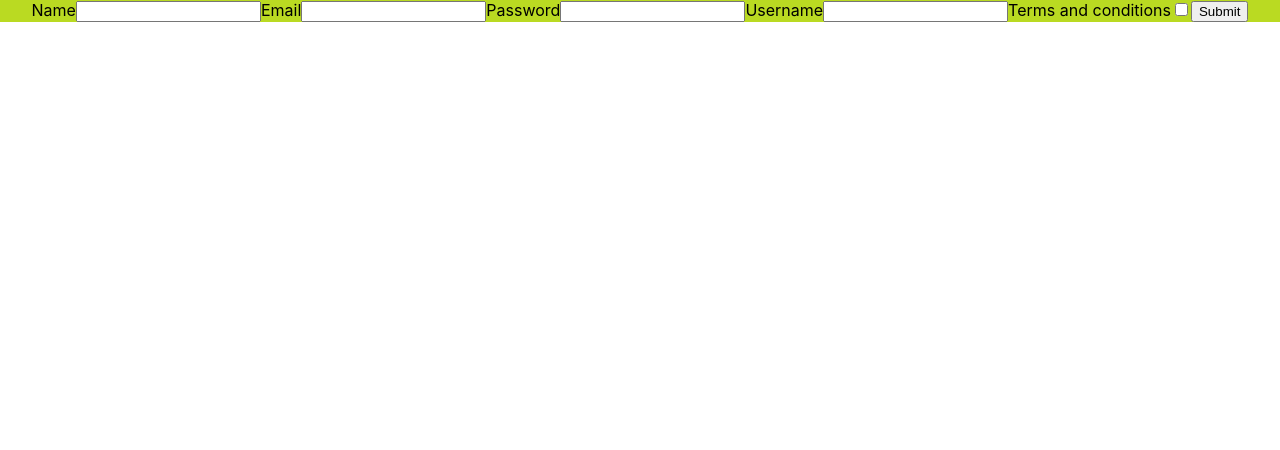
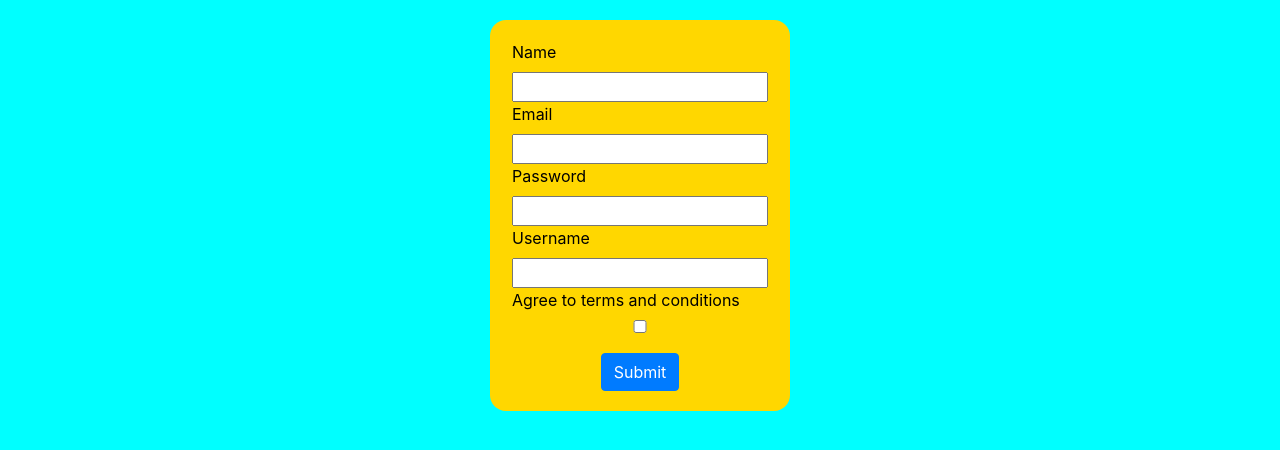
Before and after one commit to CAM603/advanced-form-management, a React (Create React App) app: page / in a window 1280 px wide. Shown: the top 450 px of the page. Built offline with nearby package versions, Linux system fonts and the light colour scheme.

Commit message:
added style

```diff
--- a/package.json
+++ b/package.json
@@ -7,10 +7,12 @@
     "@testing-library/react": "^9.3.2",
     "@testing-library/user-event": "^7.1.2",
     "axios": "^0.19.0",
+    "bootstrap": "^4.4.1",
     "formik": "^2.0.8",
     "react": "^16.12.0",
     "react-dom": "^16.12.0",
     "react-scripts": "3.3.0",
+    "reactstrap": "^8.2.0",
     "yup": "^0.28.0"
   },
   "scripts": {
--- a/src/App.css
+++ b/src/App.css
@@ -1,38 +1,38 @@
 .App {
-  text-align: center;
-}
-
-.App-logo {
-  height: 40vmin;
-  pointer-events: none;
-}
-
-@media (prefers-reduced-motion: no-preference) {
-  .App-logo {
-    animation: App-logo-spin infinite 20s linear;
-  }
-}
-
-.App-header {
-  background-color: #282c34;
-  min-height: 100vh;
   display: flex;
+  justify-content: center;
   flex-direction: column;
   align-items: center;
+  background: aqua;
+}
+.formContainer {
+  background: gold;
+  color: black;
+  display: flex;
+  flex-flow: column nowrap;
+  align-items: center;
+  width: 300px;
+  padding: 20px;
+  border-radius: 1rem;
+  margin-top: 20px;
+}
+.form {
+  display: flex;
+  flex-flow: column;
+}
+.member {
+  width: 300px;
+  display: flex;
+  flex-flow: column nowrap;
+  align-items: center;
+  background: blueviolet;
+  color: aqua;
+  padding: 20px;
+  border-radius: 1rem;
+  margin-top: 20px;
+}
+.buttonContainer {
+  display: flex;
   justify-content: center;
-  font-size: calc(10px + 2vmin);
-  color: white;
+  padding-top: 20px;
 }
-
-.App-link {
-  color: #61dafb;
-}
-
-@keyframes App-logo-spin {
-  from {
-    transform: rotate(0deg);
-  }
-  to {
-    transform: rotate(360deg);
-  }
-}
--- a/src/MyForm.js
+++ b/src/MyForm.js
@@ -1,5 +1,6 @@
 import React, { useState, useEffect } from 'react';
 import { withFormik, Form, Field, ErrorMessage } from 'formik';
+import { Button, FormText } from 'reactstrap';
 import * as Yup from 'yup';
 import axios from 'axios';
 
@@ -10,54 +11,68 @@ const MyForm = ({values, errors, touched, status}) => {
         status && setSignUp(signUp =>  [...signUp, status]);
     }, [status]);
     return (
-        <div style={{background: '#BADA22'}}>
+        <>
+            <div className="formContainer">
                 <Form>
+                        <div className="form">
                             <label htmlFor="name">
                                 Name
                             </label>
                             <Field id="name" type="text" name="name"/>
                             {touched.name && errors.name && (
-                    <p>{errors.name}</p>
+                                <FormText>{errors.name}</FormText>
                             )}
+                        </div>
+                        <div className="form">
                             <label>
                                 Email
                             </label>
                             <Field id="email" type="text" name="email"/>
                             {touched.email && errors.email && (
-                    <p>{errors.email}</p>
+                                <FormText>{errors.email}</FormText>
                             )}
+                        </div>
+                        <div className="form">
                             <label>
                                 Password
                             </label>
                             <Field id="password" type="text" name="password"/>
                             {touched.password && errors.password && (
-                    <p>{errors.password}</p>
+                                <FormText>{errors.password}</FormText>
                             )}
+                        </div>
+                        <div className="form">
                             <label>
                                 Username
                             </label>
                             <Field id="username" type="text" name="username"/>
                             {touched.username && errors.username && (
-                    <p>{errors.username}</p>
+                                <FormText>{errors.username}</FormText>
                             )}
+                        </div>
+                        <div className="form">
                             <label>
-                    Terms and conditions
+                                Agree to terms and conditions
                             </label>
                             <Field id="terms" type="checkbox" name="terms" checked={values.terms}/>
                             {touched.terms && errors.terms && (
-                    <p>{errors.terms}</p>
+                                <FormText>{errors.terms}</FormText>
                             )}
-                <button type="submit">Submit</button>
+                        </div>
+                        <div className="buttonContainer">
+                            <Button color="primary" type="submit">Submit</Button>
+                        </div>
                     </Form>
+            </div>
                 {signUp.map(el => (
-                <ul key={el.id}>
-                    <li>Name: {el.name}</li>
-                    <li>Email: {el.email}</li>
-                    <li>Password: {el.password}</li>
-                    <li>Username: {el.username}</li>
-                </ul>
+                    <div className="member" key={el.id}>
+                        <p>Name: {el.name}</p>
+                        <p>Email: {el.email}</p>
+                        <p>Password: {el.password}</p>
+                        <p>Username: {el.username}</p>
+                    </div>
                 ))}
-        </div>
+        </>
     )
 }
 
--- a/src/index.css
+++ b/src/index.css
@@ -5,6 +5,7 @@ body {
     sans-serif;
   -webkit-font-smoothing: antialiased;
   -moz-osx-font-smoothing: grayscale;
+  background: aqua;
 }
 
 code {
--- a/src/index.js
+++ b/src/index.js
@@ -1,5 +1,6 @@
 import React from 'react';
 import ReactDOM from 'react-dom';
+import 'bootstrap/dist/css/bootstrap.min.css';
 import './index.css';
 import App from './App';
 import * as serviceWorker from './serviceWorker';
```
Also changed, not shown: 1 other file (tests, documents, lock files or other folders). Lines whose indentation alone changed are shown as unchanged.
